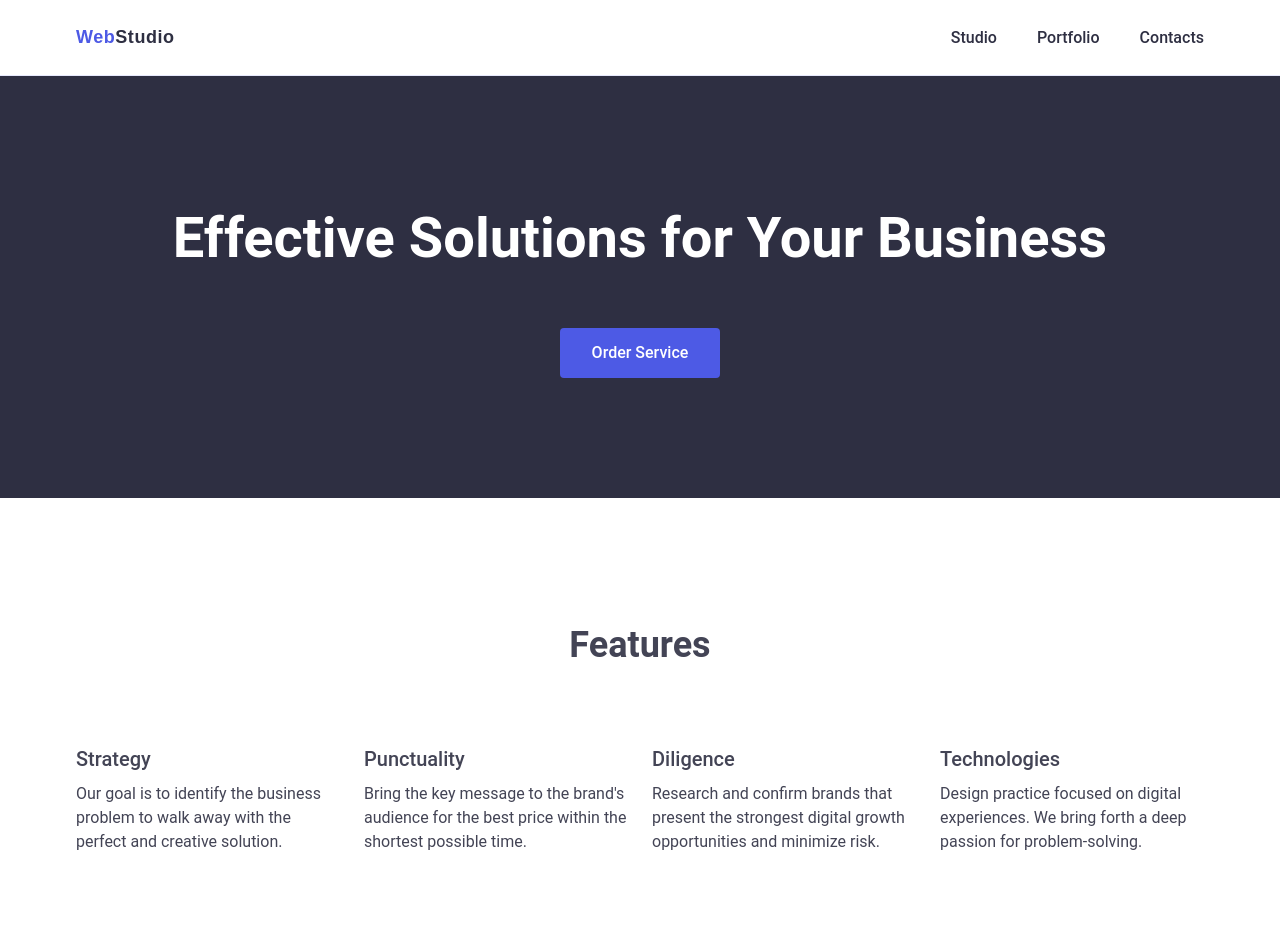
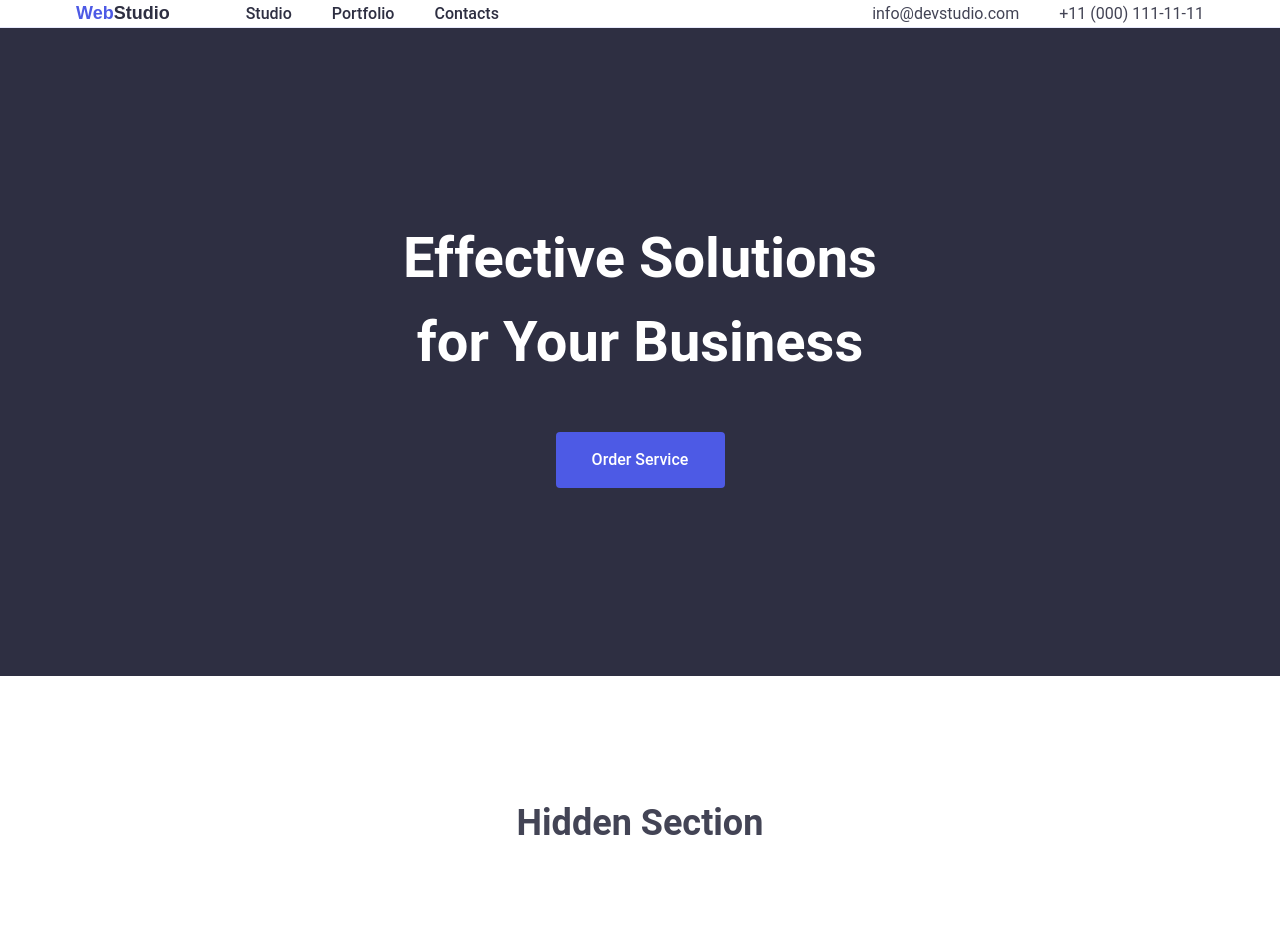
Before and after one commit to notzuki/goit-markup-hw-03, a plain HTML site: page index.html in a window 1280 px wide. Shown: the top 952 px of the page. Drawn offline with nearby package versions, Linux system fonts and the light colour scheme.

Commit message:
змінено

```diff
--- a/css/styles.css
+++ b/css/styles.css
@@ -1,11 +1,4 @@
-h1,
-h2,
-h3,
-h4,
-h5,
-h6,
-p,
-ul {
+h1, h2, h3, h4, h5, h6, p, ul {
   margin: 0;
   padding: 0;
 }
@@ -27,13 +20,14 @@ body {
   line-height: 1.5;
 }
 
+
 .container {
   max-width: 1158px;
-  margin-left: auto;
-  margin-right: auto;
+  margin: 0 auto;
   padding-left: 15px;
   padding-right: 15px;
 }
+
 
 .section {
   padding-top: 120px;
@@ -46,74 +40,107 @@ body {
   margin-bottom: 72px;
 }
 
+
 .header {
+  padding: 0 15px;
   border-bottom: 1px solid #e7e9fc;
 }
 
-.header-container {
+.header-wrapper {
   display: flex;
   justify-content: space-between;
   align-items: center;
-  padding-top: 24px;
-  padding-bottom: 24px;
 }
 
-.logo {
+.nav-wrapper {
+  display: flex;
+  align-items: center;
+}
+
+.logo-link {
   font-family: "Raleway", sans-serif;
   font-weight: 700;
   font-size: 18px;
-  letter-spacing: 0.03em;
+  text-decoration: none;
   color: #4d5ae5;
-  text-decoration: none;
+  margin-right: 76px;
 }
 
 .logo-accent {
   color: #2e2f42;
 }
 
-.nav-list {
+.menu-list {
   display: flex;
   gap: 40px;
 }
 
-.nav-link {
+.menu-link {
   text-decoration: none;
   color: #2e2f42;
   font-weight: 500;
+  padding: 24px 0;
 }
 
-.nav-link:hover,
-.nav-link:focus {
+.menu-link:hover,
+.menu-link:focus {
   color: #404bbf;
 }
+
+.contacts {
+  font-style: normal;
+}
+
+.contacts-list {
+  display: flex;
+  gap: 40px;
+}
+
+.contacts-link {
+  text-decoration: none;
+  color: #434455;
+  font-size: 16px;
+}
+
+.contacts-link:hover,
+.contacts-link:focus {
+  color: #404bbf;
+}
+
 
 .hero {
   background-color: #2e2f42;
   color: #ffffff;
   text-align: center;
+  padding: 188px 0;
 }
 
 .hero-title {
   font-size: 56px;
-  margin-bottom: 48px;
+  max-width: 496px;
+  margin: 0 auto 48px;
 }
 
-.hero-btn {
-  font-family: "Roboto", sans-serif;
+.hero-button {
+  display: block;
+  margin: 0 auto;
+  min-width: 169px;
+  height: 56px;
+  padding: 16px 32px;
+  font-size: 16px;
   font-weight: 500;
-  font-size: 16px;
   color: #ffffff;
   background-color: #4d5ae5;
   border: none;
-  padding: 16px 32px;
   border-radius: 4px;
   cursor: pointer;
 }
 
-.hero-btn:hover,
-.hero-btn:focus {
+.hero-button:hover,
+.hero-button:focus {
   background-color: #404bbf;
 }
+
 
 .features-list {
   display: flex;
@@ -135,6 +162,7 @@ body {
   color: #434455;
 }
 
+
 .team {
   background-color: #f4f4fd;
 }
@@ -146,24 +174,29 @@ body {
 
 .team-card {
   background-color: #ffffff;
-  padding: 32px 16px;
   border-radius: 0 0 4px 4px;
-  text-align: center;
-  box-shadow: 0px 2px 1px rgba(0, 0, 0, 0.08), 0px 1px 1px rgba(0, 0, 0, 0.16),
-    0px 1px 6px rgba(0, 0, 0, 0.08);
+  box-shadow: 0px 2px 1px rgba(0, 0, 0, 0.08),
+              0px 1px 1px rgba(0, 0, 0, 0.16),
+              0px 1px 6px rgba(0, 0, 0, 0.08);
 }
 
-.team-name {
+.card-content {
+  padding: 32px 0;
+}
+
+.card-title {
   font-size: 20px;
   font-weight: 500;
-  margin-top: 16px;
+  text-align: center;
   margin-bottom: 8px;
 }
 
-.team-role {
+.card-text {
   font-size: 16px;
   color: #434455;
+  text-align: center;
 }
+
 
 .portfolio-list {
   display: flex;
@@ -174,13 +207,17 @@ body {
 
 .portfolio-item {
   width: calc((100% - 48px) / 3);
-  border-bottom: 1px solid #e7e9fc;
+}
+
+.app-card {
+  padding: 32px 16px;
+  border: 1px solid #e7e9fc;
+  border-top: none;
 }
 
 .portfolio-title {
   font-size: 20px;
   font-weight: 500;
-  margin-top: 32px;
   margin-bottom: 8px;
 }
 
@@ -189,13 +226,24 @@ body {
   color: #434455;
 }
 
+
 .footer {
   background-color: #2e2f42;
   color: #ffffff;
-  padding-top: 100px;
-  padding-bottom: 100px;
+  padding: 100px 0;
+}
+
+.footer-logo {
+  display: inline-block;
+  margin-bottom: 16px;
+  font-family: "Raleway", sans-serif;
+  font-weight: 700;
+  font-size: 18px;
+  text-decoration: none;
+  color: #4d5ae5;
 }
 
 .footer-text {
   max-width: 264px;
+  font-size: 16px;
 }
--- a/index.html
+++ b/index.html
@@ -4,7 +4,6 @@
     <meta charset="UTF-8" />
     <meta name="viewport" content="width=device-width, initial-scale=1.0" />
     <title>WebStudio</title>
-
     <link
       rel="stylesheet"
       href="https://cdnjs.cloudflare.com/ajax/libs/modern-normalize/3.0.1/modern-normalize.min.css"
@@ -13,24 +12,37 @@
   </head>
   <body>
     <header class="header">
-      <div class="container header-container">
-        <a class="logo" href="./index.html">
+      <div class="container header-wrapper">
+        <nav class="nav-wrapper">
+          <a class="logo-link" href="./index.html">
             Web<span class="logo-accent">Studio</span>
           </a>
-
-        <nav class="nav">
-          <ul class="nav-list">
-            <li class="nav-item">
-              <a class="nav-link current" href="./index.html">Studio</a>
+          <ul class="menu-list">
+            <li class="menu-item">
+              <a class="menu-link current" href="">Studio</a>
             </li>
-            <li class="nav-item">
-              <a class="nav-link" href="#">Portfolio</a>
+            <li class="menu-item">
+              <a class="menu-link" href="">Portfolio</a>
             </li>
-            <li class="nav-item">
-              <a class="nav-link" href="#">Contacts</a>
+            <li class="menu-item">
+              <a class="menu-link" href="">Contacts</a>
             </li>
           </ul>
         </nav>
+        <address class="contacts">
+          <ul class="contacts-list">
+            <li class="contacts-item">
+              <a class="contacts-link" href="mailto:info@devstudio.com"
+                >info@devstudio.com</a
+              >
+            </li>
+            <li class="contacts-item">
+              <a class="contacts-link" href="tel:+110001111111"
+                >+11 (000) 111-11-11</a
+              >
+            </li>
+          </ul>
+        </address>
       </div>
     </header>
 
@@ -38,43 +50,13 @@
       <section class="section hero">
         <div class="container">
           <h1 class="hero-title">Effective Solutions for Your Business</h1>
-          <button type="button" class="hero-btn">Order Service</button>
+          <button type="button" class="hero-button">Order Service</button>
         </div>
       </section>
 
-      <section class="section features">
+      <section class="section visually-hidden">
         <div class="container">
-          <h2 class="section-title">Features</h2>
-          <ul class="features-list">
-            <li class="features-item">
-              <h3 class="features-title">Strategy</h3>
-              <p class="features-text">
-                Our goal is to identify the business problem to walk away with
-                the perfect and creative solution.
-              </p>
-            </li>
-            <li class="features-item">
-              <h3 class="features-title">Punctuality</h3>
-              <p class="features-text">
-                Bring the key message to the brand's audience for the best price
-                within the shortest possible time.
-              </p>
-            </li>
-            <li class="features-item">
-              <h3 class="features-title">Diligence</h3>
-              <p class="features-text">
-                Research and confirm brands that present the strongest digital
-                growth opportunities and minimize risk.
-              </p>
-            </li>
-            <li class="features-item">
-              <h3 class="features-title">Technologies</h3>
-              <p class="features-text">
-                Design practice focused on digital experiences. We bring forth a
-                deep passion for problem-solving.
-              </p>
-            </li>
-          </ul>
+          <h2 class="section-title">Hidden Section</h2>
         </div>
       </section>
 
@@ -84,23 +66,31 @@
           <ul class="team-list">
             <li class="team-card">
               <img src="./images/team-1.jpg" alt="Mark Guerrero" width="264" />
-              <h3 class="team-name">Mark Guerrero</h3>
-              <p class="team-role">Product Designer</p>
+              <div class="card-content">
+                <h3 class="card-title">Mark Guerrero</h3>
+                <p class="card-text">Product Designer</p>
+              </div>
             </li>
             <li class="team-card">
               <img src="./images/team-2.jpg" alt="Tom Ford" width="264" />
-              <h3 class="team-name">Tom Ford</h3>
-              <p class="team-role">Frontend Developer</p>
+              <div class="card-content">
+                <h3 class="card-title">Tom Ford</h3>
+                <p class="card-text">Frontend Developer</p>
+              </div>
             </li>
             <li class="team-card">
               <img src="./images/team-3.jpg" alt="Camila Garcia" width="264" />
-              <h3 class="team-name">Camila Garcia</h3>
-              <p class="team-role">Marketing</p>
+              <div class="card-content">
+                <h3 class="card-title">Camila Garcia</h3>
+                <p class="card-text">Marketing</p>
+              </div>
             </li>
             <li class="team-card">
               <img src="./images/team-4.jpg" alt="Daniel Wilson" width="264" />
-              <h3 class="team-name">Daniel Wilson</h3>
-              <p class="team-role">UI Designer</p>
+              <div class="card-content">
+                <h3 class="card-title">Daniel Wilson</h3>
+                <p class="card-text">UI Designer</p>
+              </div>
             </li>
           </ul>
         </div>
@@ -116,8 +106,10 @@
                 alt="Banking App"
                 width="360"
               />
+              <div class="app-card">
                 <h3 class="portfolio-title">Banking App</h3>
                 <p class="portfolio-desc">App</p>
+              </div>
             </li>
             <li class="portfolio-item">
               <img
@@ -125,8 +117,10 @@
                 alt="Cashless Payment"
                 width="360"
               />
+              <div class="app-card">
                 <h3 class="portfolio-title">Cashless Payment</h3>
                 <p class="portfolio-desc">Marketing</p>
+              </div>
             </li>
             <li class="portfolio-item">
               <img
@@ -134,8 +128,10 @@
                 alt="Meditation App"
                 width="360"
               />
+              <div class="app-card">
                 <h3 class="portfolio-title">Meditation App</h3>
                 <p class="portfolio-desc">App</p>
+              </div>
             </li>
             <li class="portfolio-item">
               <img
@@ -143,8 +139,10 @@
                 alt="Taxi Service"
                 width="360"
               />
+              <div class="app-card">
                 <h3 class="portfolio-title">Taxi Service</h3>
                 <p class="portfolio-desc">Marketing</p>
+              </div>
             </li>
             <li class="portfolio-item">
               <img
@@ -152,8 +150,10 @@
                 alt="Screen Illustrations"
                 width="360"
               />
+              <div class="app-card">
                 <h3 class="portfolio-title">Screen Illustrations</h3>
                 <p class="portfolio-desc">Design</p>
+              </div>
             </li>
             <li class="portfolio-item">
               <img
@@ -161,8 +161,10 @@
                 alt="Online Courses"
                 width="360"
               />
+              <div class="app-card">
                 <h3 class="portfolio-title">Online Courses</h3>
                 <p class="portfolio-desc">Marketing</p>
+              </div>
             </li>
           </ul>
         </div>
@@ -171,7 +173,7 @@
 
     <footer class="footer">
       <div class="container">
-        <a class="logo" href="./index.html">
+        <a class="footer-logo" href="./index.html">
           Web<span class="logo-accent">Studio</span>
         </a>
         <p class="footer-text">
```
Lines whose indentation alone changed are shown as unchanged.
